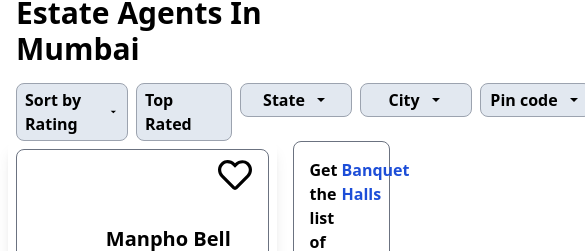
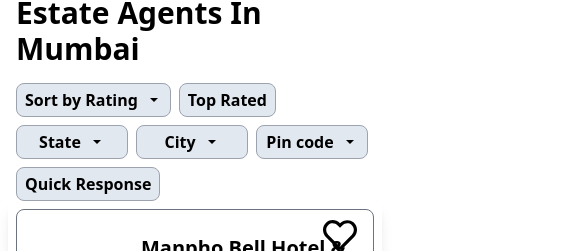
Before and after one commit to bharat407/suits, a React (Create React App) app: page /Real in a window 390 px wide. Shown: the part 384-635 px from the top of the page, 585 px wide, since content can reach past the window. Built offline with nearby package versions, Linux system fonts and the light colour scheme.

Commit message:
changes in sidebar

```diff
--- a/src/components/common/Sidebar.jsx
+++ b/src/components/common/Sidebar.jsx
@@ -2,7 +2,7 @@ import React from 'react'
 
 const Sidebar = () => {
   return (
-        < div className = " max-w-[25%] sidebar w-[95%]  md:w-[24%]  flex flex-col gap-2 border  border-gray-500 rounded-lg py-4 px-4 " >
+        < div className = "hidden md:block max-w-[25%] sidebar w-[95%]  md:w-[24%]  flex flex-col gap-2 border  border-gray-500 rounded-lg py-4 px-4 " >
           <h1 className="flex gap-1 font-semibold">
             Get the list of top <p className="text-blue-700">Banquet Halls</p>
           </h1>
--- a/src/components/core/Hotel.jsx
+++ b/src/components/core/Hotel.jsx
@@ -28,7 +28,7 @@ const HotelListing = () => {
   return (
     <>
 
-      <div className="max-w-[1400px] flex lg:flex-row flex-col bg-white shadow-lg gap-2 py-2 items-center px-2 mx-2 w-[72%] rounded-lg overflow-x-hidden">
+      <div className="max-w-[1400px] flex lg:flex-row flex-col bg-white shadow-lg gap-2 py-2 items-center px-2 mx-2 w-full md:w-[72%] rounded-lg overflow-x-hidden">
         <div className="flex  items-center relative w-full h-full py-6 gap-4 px-4 border-gray-500 border rounded-lg">
           <div className="w-[30%] ">
             <img
--- a/src/components/section/FilterSection.jsx
+++ b/src/components/section/FilterSection.jsx
@@ -7,7 +7,7 @@ const FilterSection = ({ heading }) => {
         <div className='flex flex-col mx-auto'>
 
             <h2 className='text-3xl mx-4 my-2 mt-2 font-semibold'>{heading}</h2>
-            <div className='flex mx-2'>
+            <div className='flex flex-wrap mx-2'>
 
                 <Dropdrown text="Sort by Rating" />
                 <FilterButton text="Top Rated" />
```
